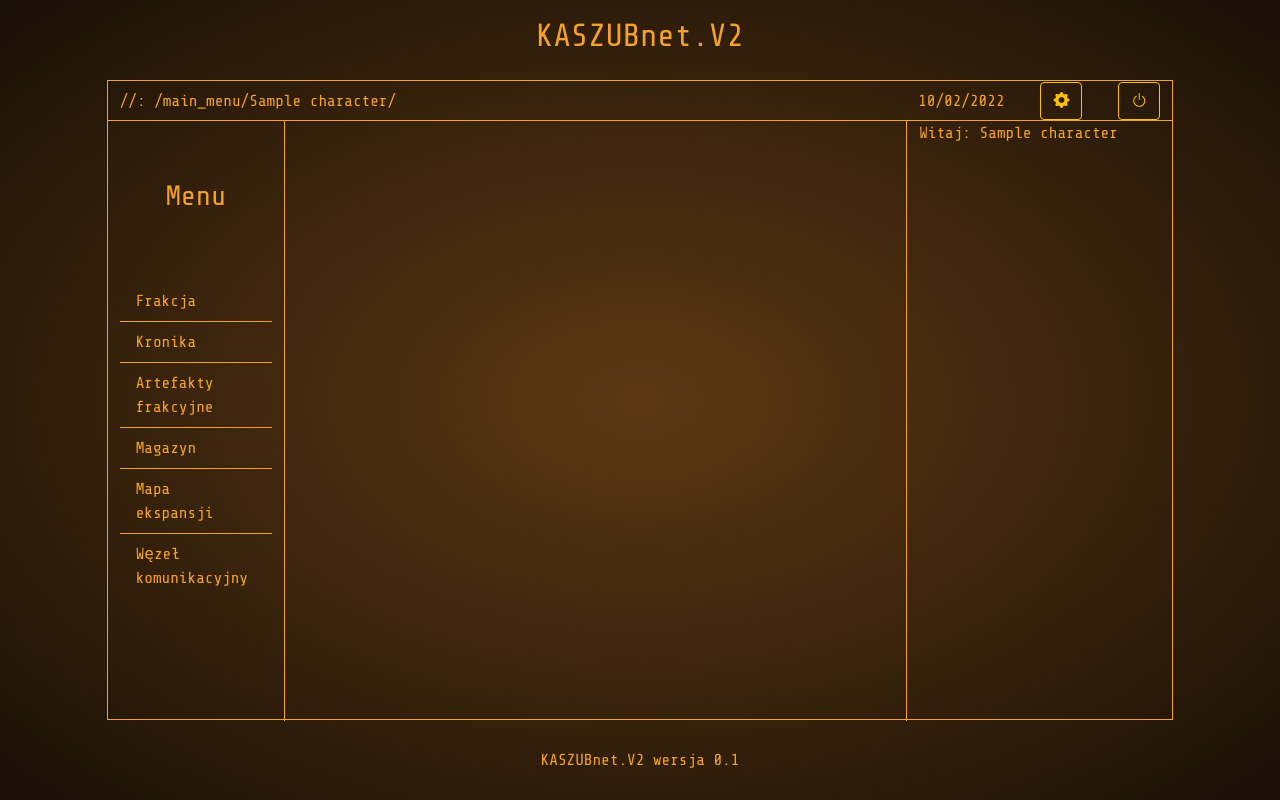
After one commit to talos-sq/kaszubnet_python, a Django app: a page that uses kaszubnet_app/templates/base.html in a window 1280 px wide. The commit adds this page. Run offline with Django 4.2, Linux system fonts and the light colour scheme; a user stored in the database is signed in; tables that the repository leaves empty hold one stand-in row (values such as "Sample post").

Commit message:
Another pack of upgrades.

```diff
--- a/kaszubnet/urls.py
+++ b/kaszubnet/urls.py
@@ -20,6 +20,8 @@ from kaszubnet_app.views import *
 urlpatterns = [
     path('__debug__/', include('debug_toolbar.urls')),
     path('admin/', admin.site.urls),
-    path('', IndexView.as_view(), name="index"),
-    path('user_menu/', UserMenuView.as_view(), name="user_menu"),
+    path('index/', IndexView.as_view(), name="index"),
+    path('logout/', LogoutView.as_view(), name="logout"),
+    path('user_menu/', UserMenuView.as_view(), name="user-menu"),
+    path('main_menu/<str:name>/', MainMenuView.as_view(), name="main-menu"),
 ]
--- a/kaszubnet_app/models.py
+++ b/kaszubnet_app/models.py
@@ -66,14 +66,14 @@ class Character(models.Model):
     birthdate = models.DateField(null=True, blank=True, )
     rank = models.IntegerField(choices=RANKS, default=2, verbose_name="Ranga")
     function = models.IntegerField(choices=FUNCTION, default=0, verbose_name="Funkcja")
-    abilities = models.ManyToManyField(Ability, verbose_name="Umiejętności")
+    abilities = models.ManyToManyField(Ability, blank=True, verbose_name="Umiejętności")
     outpost = models.IntegerField(choices=OUTPOSTS, default=4, verbose_name="Placówka")
     origin_outpost = models.CharField(blank=True, max_length=64, verbose_name="Miejsce pochodzenia")
     job = models.CharField(blank=True, max_length=64, verbose_name="Zawód")
     specialization = models.CharField(blank=True, max_length=64, verbose_name="Specjalizacje")
     religion = models.CharField(blank=True, max_length=64, verbose_name="Wiara")
     character_history = models.TextField(blank=True, )
-    old_town_presence = models.ManyToManyField(OTs, verbose_name="Pory Przybyszów")
+    old_town_presence = models.ManyToManyField(OTs, blank=True, verbose_name="Pory Przybyszów")
 
     def __str__(self):
         return self.name
--- a/kaszubnet_app/static/style/css.css
+++ b/kaszubnet_app/static/style/css.css
@@ -4,29 +4,72 @@ body{
     margin:0px;
 }
 
+p{
+    margin-bottom: 0px;
+}
+
+.table{
+    color: #f4a22a;
+    border-color: #f4a22a;
+    --bs-table-hover-color: #f4a22a;
+    --bs-table-hover-bg: #f4a22a20;
+    margin-bottom: 0px;
+}
+
+.list-group-item{
+    color: #f4a22a;
+    background-color: unset;
+    border: 1px solid #f4a22a;
+}
+.list-group-item:hover{
+    background-color: #f4a22a20;
+}
+
+
+
 .screen{
     background:radial-gradient(#5c3813, #191006);
     height: 100vh;
 }
 
-#border-row{
+.border-row{
     height:10vh;
 }
 
-#main-panel{
+.main-panel{
     border-style: solid;
     border-color: #f4a22a;
     border-width: 1px;
     height: 80vh;
 }
 
-#upper-row{
+.main-panel-upper-row{
     border-bottom-style: solid;
     border-color: #f4a22a;
     border-width: 1px;
     height: 5vh;
 }
 
+.choose-character-row{
+    border-top-style: solid;
+    border-color: #f4a22a;
+    border-width: 1px;
+    height: 60vh;
+}
+
 .btn-warning{
     border-radius: 0px;
 }
+
+.main-menu-menu{
+    border-right-style: solid;
+    border-color: #f4a22a;
+    border-width: 1px;
+    height: 75vh;
+}
+.main-menu-character-display{
+    border-left-style: solid;
+    border-color: #f4a22a;
+    border-width: 1px;
+    height: 75vh;
+}
--- a/kaszubnet_app/templates/base.html
+++ b/kaszubnet_app/templates/base.html
@@ -12,16 +12,17 @@
     <link rel="stylesheet" href="https://fonts.googleapis.com/css2?family=Share+Tech+Mono&display=swap">
     <link href="https://cdn.jsdelivr.net/npm/bootstrap@5.1.3/dist/css/bootstrap.min.css" rel="stylesheet"
           integrity="sha384-1BmE4kWBq78iYhFldvKuhfTAU6auU8tT94WrHftjDbrCEXSU1oBoqyl2QvZ6jIW3" crossorigin="anonymous">
+    <link rel="stylesheet" href="https://cdn.jsdelivr.net/npm/bootstrap-icons@1.8.1/font/bootstrap-icons.css">
     <link rel="stylesheet" href="{% static 'style/css.css' %}"/>
 </head>
 <body>
 <div class="screen">
     <div class="container-fluid">
-        <div class="row" id="border-row">
+        <div class="row border-row">
             <div class="col">
             </div>
             <div class="col-md-6 d-flex justify-content-center align-items-center">
-                    <h2 class="text-center">KASZUBnet.V2</h2>
+                <h2 class="text-center">KASZUBnet.V2</h2>
             </div>
             <div class="col">
             </div>
@@ -29,13 +30,14 @@
         <div class="row">
             <div class="col-md-1">
             </div>
-            <div class="col-md-10" id="main-panel">
+            <div class="col-md-10 main-panel">
+                {% block upper_row %}{% endblock %}
                 {% block content %}{% endblock %}
             </div>
             <div class="col-md-1">
             </div>
         </div>
-        <div class="row" id="border-row">
+        <div class="row border-row">
             <div class="col">
             </div>
             <div class="col-md-6 d-flex justify-content-center align-items-center">
--- /dev/null
+++ b/kaszubnet_app/templates/main_menu.html
@@ -0,0 +1,42 @@
+{% extends "base.html" %}
+
+{% block upper_row %}
+<div class="row d-flex align-items-center main-panel-upper-row">
+    <div class="col-md-9">
+        <p>//: {{ current_url }}</p>
+    </div>
+    <div class="col-md-3">
+        <div class="d-flex justify-content-between align-items-center">
+            {% now "d/m/Y" %}
+            <button class="btn btn-outline-warning"><i class="bi bi-gear-fill"></i></button>
+            <a href="{% url 'logout' %}" class="btn btn-outline-warning"><i class="bi bi-power"></i></i></a>
+        </div>
+    </div>
+</div>
+{% endblock %}
+
+{% block content %}
+<div class="row">
+    <div class="col-md-2 main-menu-menu">
+        <div class="row" style="height: 75vh;">
+            <div class="col-12 d-flex justify-content-center align-items-center" style="height: 20vh;">
+                <h3>Menu</h3>
+            </div>
+            <div class="col-12" style="height: 55vh;">
+                <ul class="list-group list-group-flush ">
+                    <li class="list-group-item">Frakcja</li>
+                    <li class="list-group-item">Kronika</li>
+                    <li class="list-group-item">Artefakty frakcyjne</li>
+                    <li class="list-group-item">Magazyn</li>
+                    <li class="list-group-item">Mapa ekspansji</li>
+                    <li class="list-group-item">Węzeł komunikacyjny</li>
+                </ul>
+            </div>
+        </div>
+    </div>
+    <div class="col-md-7" style="height: 75vh;"></div>
+    <div class="col-md-3 main-menu-character-display">
+        Witaj: {{ character.name }}
+    </div>
+</div>
+{% endblock %}
--- a/kaszubnet_app/views.py
+++ b/kaszubnet_app/views.py
@@ -1,9 +1,12 @@
 from django.views import View
-from django.shortcuts import render
-from django.contrib.auth import authenticate, login
+from django.views.generic.list import ListView
+from django.shortcuts import render, redirect, get_object_or_404
+from django.contrib.auth import authenticate, login, logout, get_user_model
+from django.contrib.auth.mixins import LoginRequiredMixin
 from django.http import HttpResponseRedirect
 
 from kaszubnet_app.forms import LoginForm
+from kaszubnet_app.models import *
 
 
 class IndexView(View):
@@ -23,6 +26,33 @@ class IndexView(View):
         return render(request, "index.html", {"form": form})
 
 
-class UserMenuView(View):
+class LogoutView(View):
     def get(self, request):
-        return render(request, "user_menu.html")
+        if request.user.is_authenticated:
+            logout(request)
+        return redirect("/index")
+
+
+class UserMenuView(LoginRequiredMixin, ListView):
+    model = Character
+
+    template_name = "user_menu.html"
+    context_object_name = "character"
+
+    def get_queryset(self):
+        return Character.objects.filter(owner=self.request.user.id)
+
+    def get_context_data(self, **kwargs):
+        # cmr_id = self.kwargs["id"]
+        context = super().get_context_data(**kwargs)
+        # context["cmr"] = get_object_or_404(Character, id=cmr_id)
+        return context
+
+
+class MainMenuView(LoginRequiredMixin, View):
+    def get(self, request, **kwargs):
+        current_url = request.path
+
+        character_name = self.kwargs["name"]
+        character = Character.objects.get(name=character_name)
+        return render(request, "main_menu.html", {"current_url": current_url, "character": character})
```
Also changed, not shown: kaszubnet_app/templates/index.html (+52 -3 lines), kaszubnet_app/templates/user_menu.html (+58 -4 lines), kaszubnet_app/migrations/0001_initial.py (added), kaszubnet_app/migrations/0002_alter_ability_options_alter_character_options_and_more.py (added), kaszubnet_app/migrations/0003_ots_alter_character_abilities_and_more.py (added), kaszubnet_app/migrations/0004_warehouse_warehouselog.py (added), kaszubnet_app/migrations/0005_rename_warehouse_warehouseitems_and_more.py (added), kaszubnet_app/migrations/0006_warehouselog_amount_warehouselog_log_date.py (added), kaszubnet_app/migrations/0007_alter_character_abilities_and_more.py (added).
